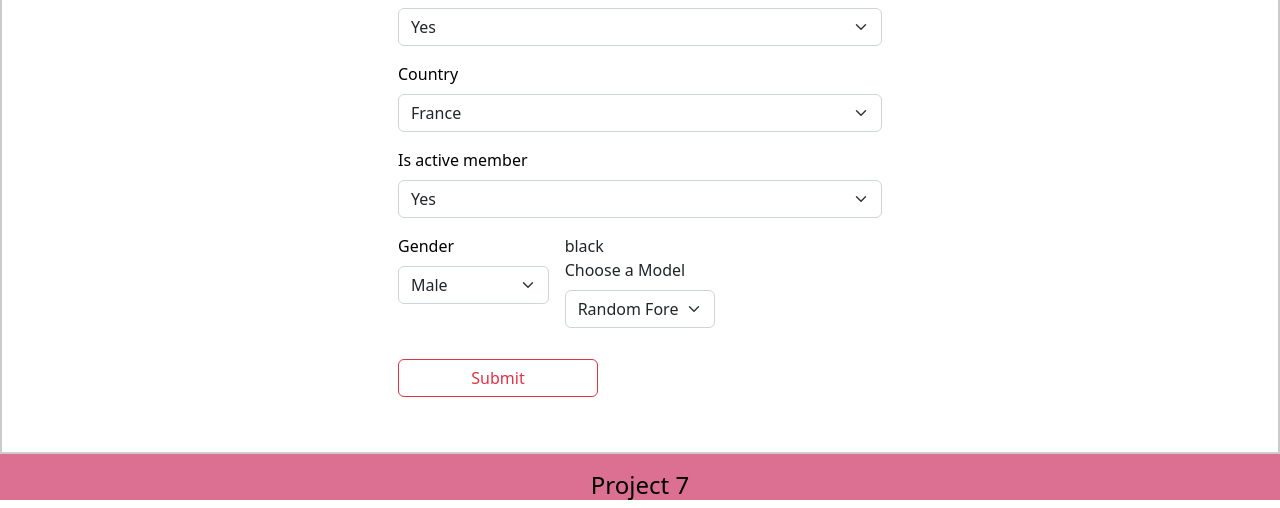
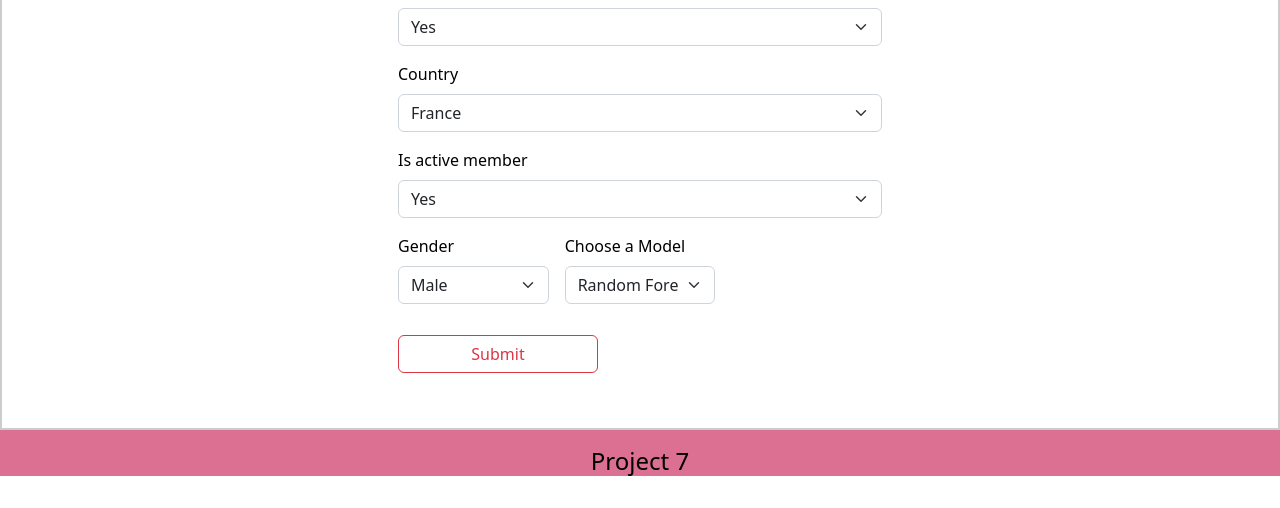
Before and after one commit to KritikaTiwari/Project7-churn, a Flask app: page / in a window 1280 px wide. Shown: the part 765-1273 px from the top of the page. After the commit the page ends 1241 px from the top, so only its background shows below. Run offline with Flask 2, Linux system fonts and the light colour scheme; parts of the project's set-up code (start-up, migrations or seed data) failed here and were passed over.

Commit message:
Update index.html

```diff
--- a/templates/index.html
+++ b/templates/index.html
@@ -148,7 +148,7 @@
                 </select>
             </div>
 
-            <div class="col-md-4" style="color:;">black
+            <div class="col-md-4" style="color:black;">
                 <label for="inputState" class="form-label">Choose a Model</label>
                 <select id="Model" name ="Model" step = "any" class="form-select" required>
                     <option selected>Random Forest Classifier</option>
```
